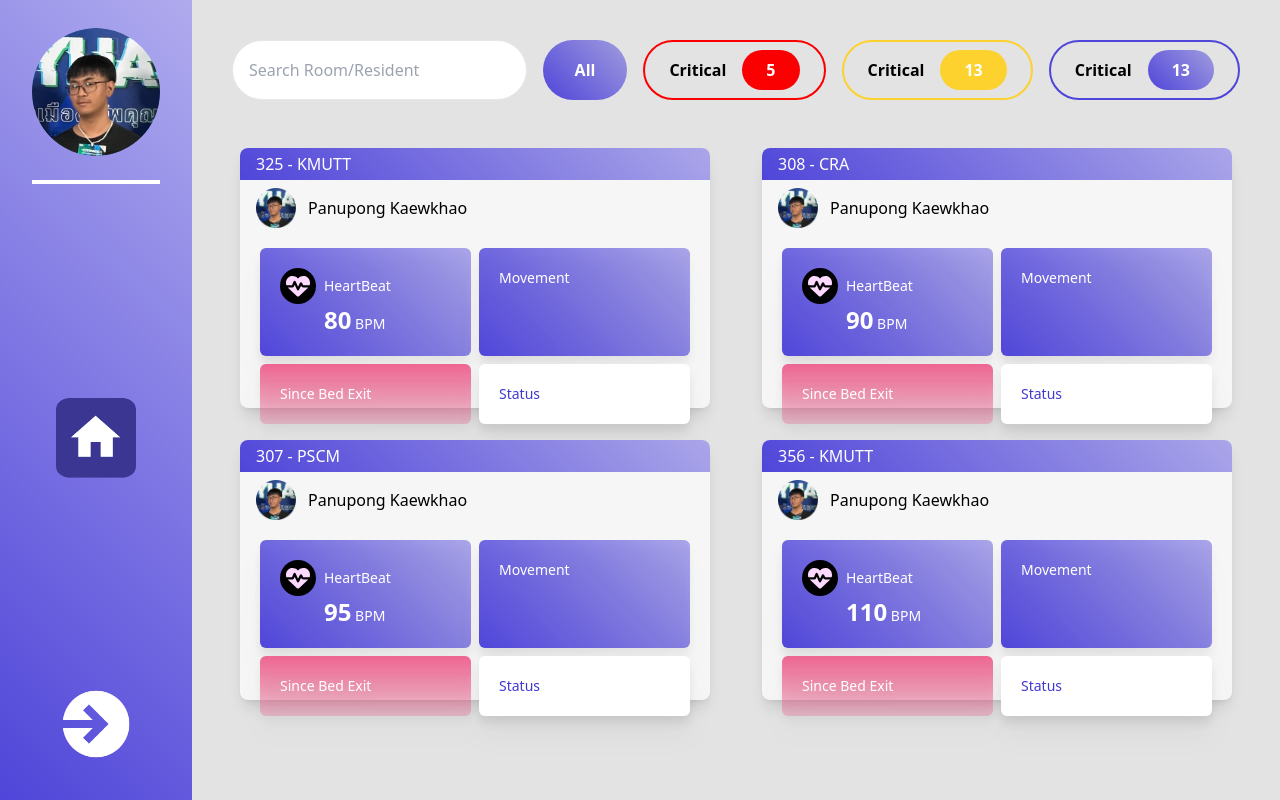
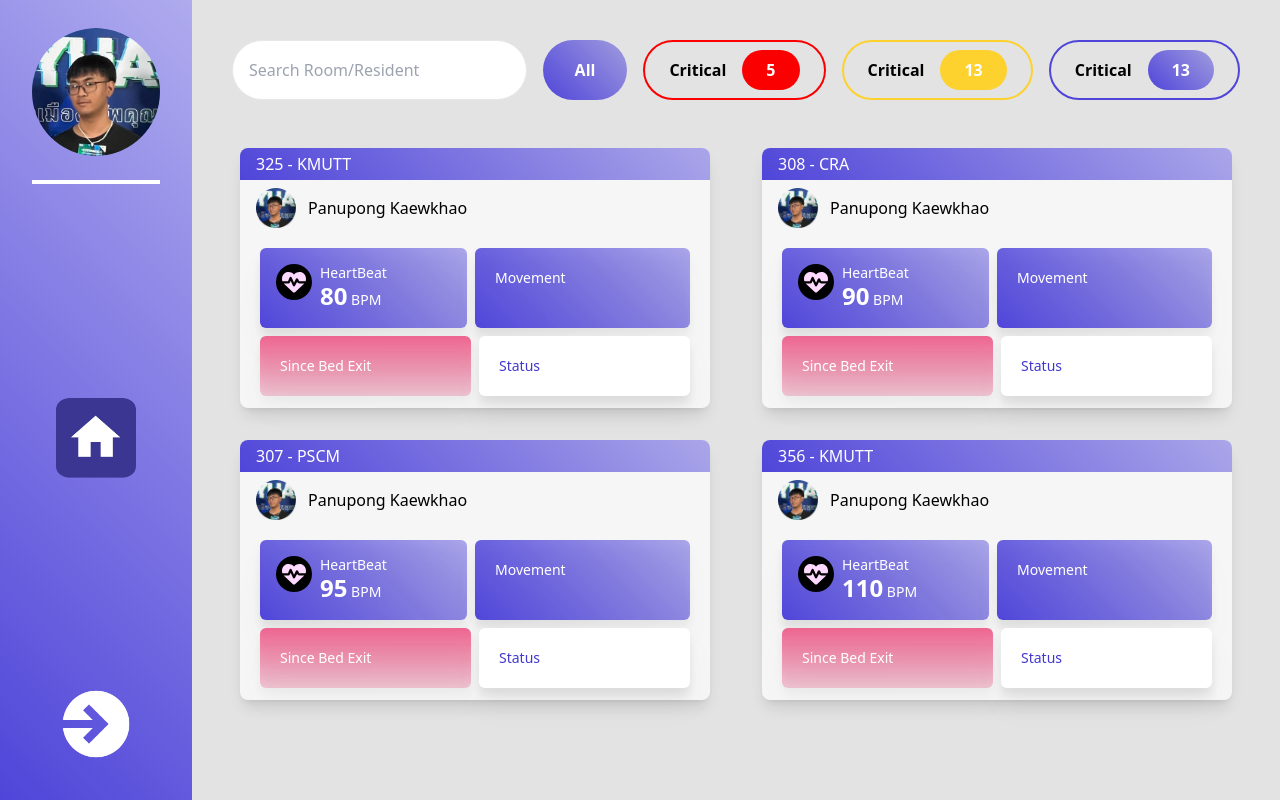
Before and after one commit to pergazuz/Sirisoft_hack_demo, a React (Vite) app in the folder sirisoft_frontend/: page /home in a window 1280 px wide. Built offline with nearby package versions, Linux system fonts and the light colour scheme.

Commit message:
Update Layout home

```diff
--- a/sirisoft_frontend/src/components/ItemCard.jsx
+++ b/sirisoft_frontend/src/components/ItemCard.jsx
@@ -19,12 +19,12 @@ function ItemCard({ title, description, imageUrl, topBarText, HeartBeat }) {
             {/* Status Boxes */}
             <div className="mt-2 flex-grow">
                 <div className="flex flex-wrap">
-        <div className="bg-gradient-custom p-5 rounded-md m-1 flex-1 drop-shadow-xl text-white text-sm flex flex-col items-start">
+                    <div className="bg-gradient-custom p-4 rounded-md m-1 flex-1 drop-shadow-xl text-white text-sm flex flex-col items-start">
                         <div className="flex items-center">
                             <FontAwesomeIcon icon={faHeartPulse} className="text-[#FDD9FF] bg-black p-1.5 rounded-full text-2xl mr-2" />
-        <span>HeartBeat</span>
+                            <span className='mt-[-18px]'>HeartBeat</span>
                         </div>
-    <div className="ml-11">
+                        <div className="ml-11 mt-[-20px]">
                             <p style={{ display: 'inline' }} className='font-bold text-2xl'>{HeartBeat}</p>
                             <p style={{ display: 'inline' }}> BPM</p>
                         </div>
```
Lines whose indentation alone changed are shown as unchanged.
